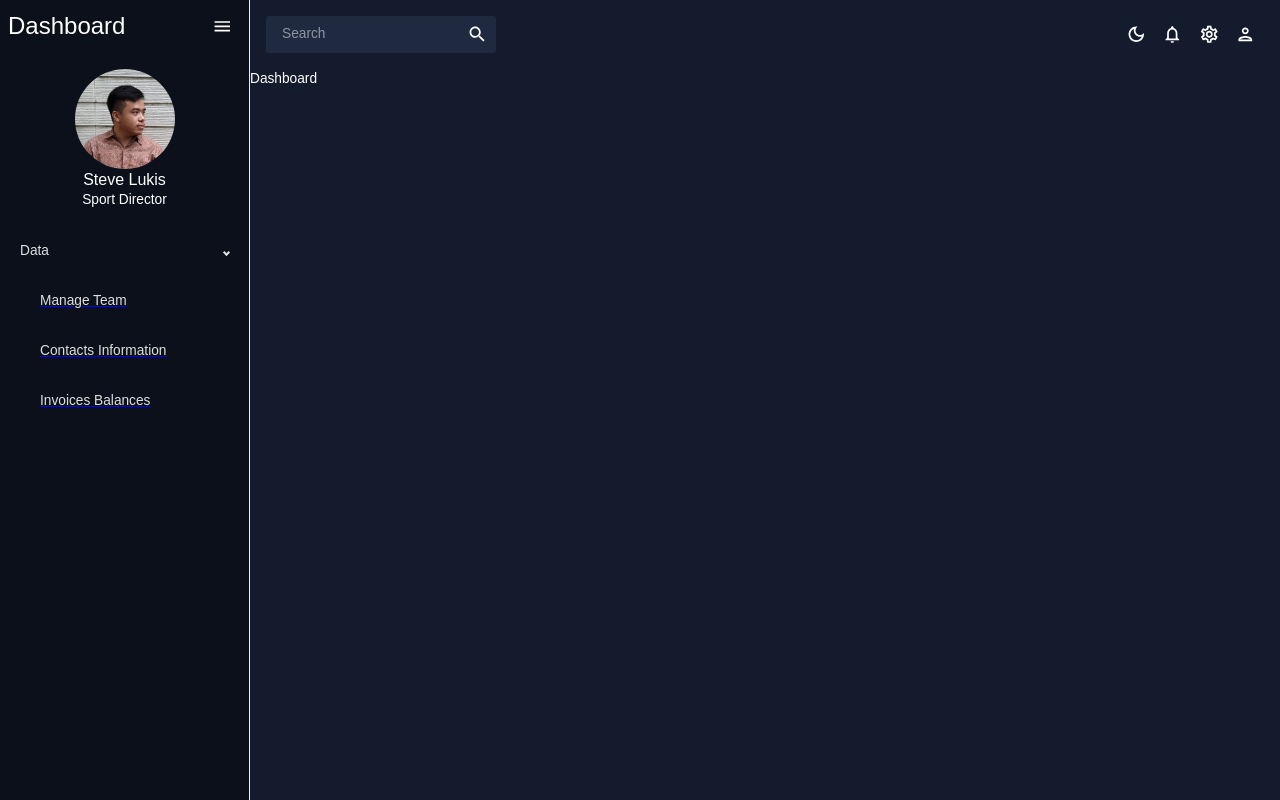
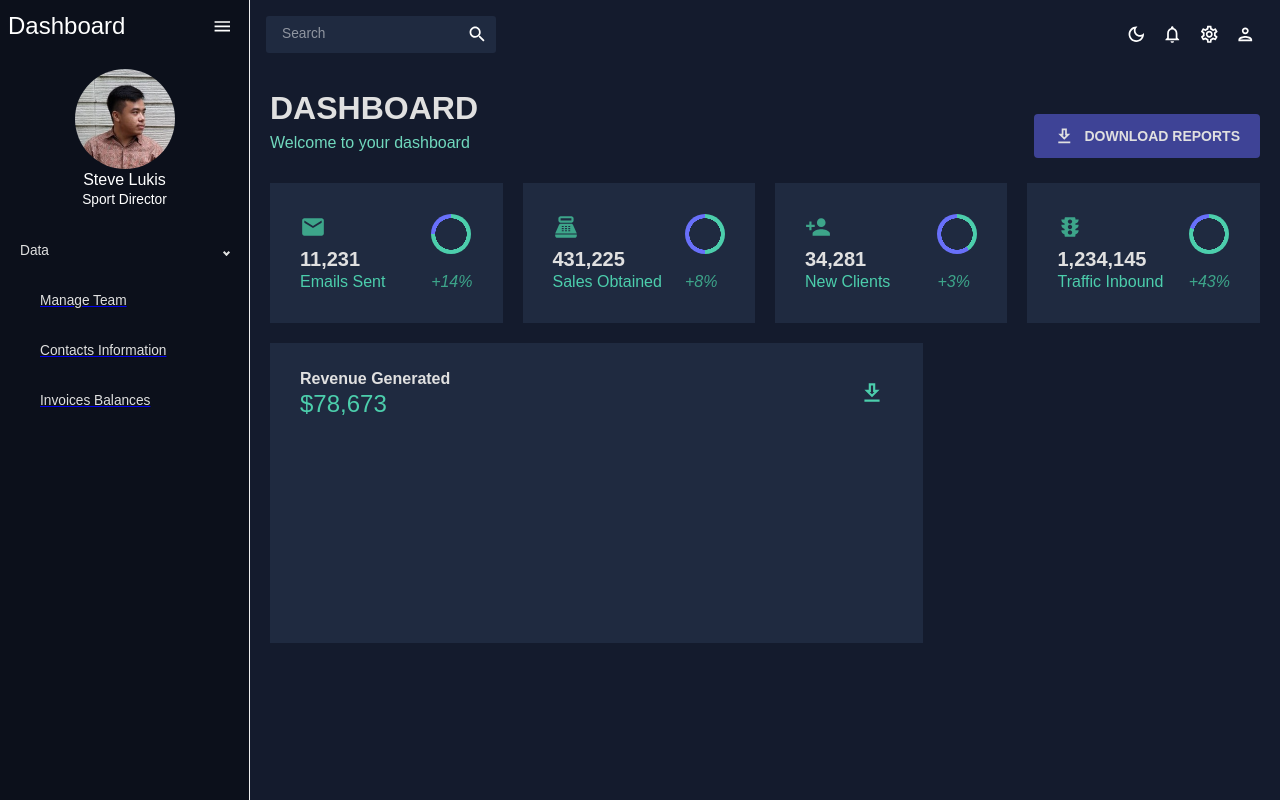
Before and after one commit to stevelukis/react-admin-dashboard, a React (Vite) app: page / in a window 1280 px wide. Built offline with nearby package versions, Linux system fonts and the light colour scheme.

Commit message:
feat: Add ProgressCircle and StatBox components, update Dashboard and Sidebar

```diff
--- /dev/null
+++ b/src/components/ProgressCircle.jsx
@@ -0,0 +1,30 @@
+import { tokens } from "../theme";
+import { Box, useTheme } from "@mui/material";
+import PropTypes from "prop-types";
+
+const ProgressCircle = ({ progress = "0.75", size = "40" }) => {
+  const theme = useTheme();
+  const colors = tokens(theme.palette.mode);
+  const angle = progress * 360;
+
+  return (
+    <Box
+      sx={{
+        background: `radial-gradient(${colors.primary[400]} 55%, transparent 56%),
+        conic-gradient(transparent 0deg ${angle}deg, ${colors.blueAccent[500]} ${angle}deg 360deg),
+        ${colors.greenAccent[500]}
+        `,
+        borderRadius: "50%",
+        width: `${size}px`,
+        height: `${size}px`,
+      }}
+    ></Box>
+  );
+};
+
+ProgressCircle.propTypes = {
+  progress: PropTypes.string,
+  size: PropTypes.string,
+};
+
+export default ProgressCircle;
--- /dev/null
+++ b/src/components/StatBox.jsx
@@ -0,0 +1,43 @@
+import {Box, Stack, Typography, useTheme} from "@mui/material";
+import {tokens} from "../theme";
+import ProgressCircle from "./ProgressCircle";
+
+// eslint-disable-next-line react/prop-types,no-unused-vars
+const StatBox = ({ title, subtitle, icon, progress, increase }) => {
+  const theme = useTheme();
+  const colors = tokens(theme.palette.mode);
+
+  return (
+    <Box width="100%" m="0 30px">
+      <Stack justifyContent="space-between" direction="row">
+        <Box>
+          {icon}
+          <Typography
+            variant="h4"
+            fontWeight="bold"
+            sx={{ color: colors.grey[100] }}
+          >
+            {title}
+          </Typography>
+          <Typography variant="h5" sx={{ color: colors.greenAccent[500] }}>
+            {subtitle}
+          </Typography>
+        </Box>
+        <Stack justifyContent="space-between" direction="column">
+          <Box>
+            <ProgressCircle progress={progress} />
+          </Box>
+          <Typography
+            variant="h5"
+            fontStyle="italic"
+            sx={{ color: colors.greenAccent[600] }}
+          >
+            {increase}
+          </Typography>
+        </Stack>
+      </Stack>
+    </Box>
+  );
+};
+
+export default StatBox;
--- a/src/scenes/dashboard/index.jsx
+++ b/src/scenes/dashboard/index.jsx
@@ -1,5 +1,168 @@
+import {
+  Box,
+  Button,
+  IconButton,
+  Stack,
+  Typography,
+  useTheme,
+} from "@mui/material";
+import Header from "../../components/Header";
+import { tokens } from "../../theme";
+import {
+  DownloadOutlined,
+  Email,
+  PersonAdd,
+  PointOfSale,
+  Traffic,
+} from "@mui/icons-material";
+import StatBox from "../../components/StatBox";
+
 const Dashboard = () => {
-  return <div>Dashboard</div>
-}
+  const theme = useTheme();
+  const colors = tokens(theme.palette.mode);
+
+  return (
+    <Box m="20px">
+      <Stack justifyContent="space-between" alignItems="center" direction="row">
+        <Header title="DASHBOARD" subtitle="Welcome to your dashboard" />
+        <Box>
+          <Button
+            sx={{
+              backgroundColor: colors.blueAccent[700],
+              color: colors.grey[100],
+              fontSize: "14px",
+              fontWeight: "bold",
+              padding: "10px 20px",
+            }}
+          >
+            <DownloadOutlined sx={{ mr: "10px" }} />
+            Download Reports
+          </Button>
+        </Box>
+      </Stack>
+
+      {/* Charts */}
+      <Box
+        display="grid"
+        gridTemplateColumns="repeat(12, 1fr)"
+        gridAutoRows="140px"
+        gap="20px"
+      >
+        {/* Row 1 */}
+        <Box
+          display="flex"
+          gridColumn="span 3"
+          bgcolor={colors.primary[400]}
+          alignItems="center"
+          justifyContent="center"
+        >
+          <StatBox
+            title="11,231"
+            subtitle="Emails Sent"
+            progress="0.75"
+            increase="+14%"
+            icon={
+              <Email
+                sx={{ color: colors.greenAccent[600], fontSize: "26px" }}
+              />
+            }
+          />
+        </Box>
+        <Box
+          display="flex"
+          gridColumn="span 3"
+          bgcolor={colors.primary[400]}
+          alignItems="center"
+          justifyContent="center"
+        >
+          <StatBox
+            title="431,225"
+            subtitle="Sales Obtained"
+            progress="0.5"
+            increase="+8%"
+            icon={
+              <PointOfSale
+                sx={{ color: colors.greenAccent[600], fontSize: "26px" }}
+              />
+            }
+          />
+        </Box>
+        <Box
+          display="flex"
+          gridColumn="span 3"
+          bgcolor={colors.primary[400]}
+          alignItems="center"
+          justifyContent="center"
+        >
+          <StatBox
+            title="34,281"
+            subtitle="New Clients"
+            progress="0.4"
+            increase="+3%"
+            icon={
+              <PersonAdd
+                sx={{ color: colors.greenAccent[600], fontSize: "26px" }}
+              />
+            }
+          />
+        </Box>
+        <Box
+          display="flex"
+          gridColumn="span 3"
+          bgcolor={colors.primary[400]}
+          alignItems="center"
+          justifyContent="center"
+        >
+          <StatBox
+            title="1,234,145"
+            subtitle="Traffic Inbound"
+            progress="0.8"
+            increase="+43%"
+            icon={
+              <Traffic
+                sx={{ color: colors.greenAccent[600], fontSize: "26px" }}
+              />
+            }
+          />
+        </Box>
+
+        {/* Row 2 */}
+        <Box gridColumn="span 8" gridRow="span 2" bgcolor={colors.primary[400]}>
+          <Box
+            mt="25px"
+            p="0 30px"
+            display="flex"
+            justifyContent="space-between"
+            alignItems="center"
+          >
+            <Box>
+              <Typography
+                variant="h5"
+                fontWeight="600"
+                color={colors.grey[100]}
+              >
+                Revenue Generated
+              </Typography>
+              <Typography
+                variant="h3"
+                fontWeight="500"
+                color={colors.greenAccent[500]}
+              >
+                $78,673
+              </Typography>
+            </Box>
+            <Box>
+              <IconButton>
+                <DownloadOutlined
+                  sx={{ fontSize: "26px", color: colors.greenAccent[500] }}
+                />
+              </IconButton>
+            </Box>
+          </Box>
+        </Box>
+      </Box>
+    </Box>
+  );
+};
 
 export default Dashboard;
--- a/src/scenes/global/Sidebar.jsx
+++ b/src/scenes/global/Sidebar.jsx
@@ -48,8 +48,8 @@ const Sidebar = () => {
         mt={2}
         direction="column"
         alignItems="center"
-        hidden={collapsed}
         textAlign="center"
+        sx={{ display: collapsed ? "none" : "flex" }}
       >
         <img
           height="100px"
```
